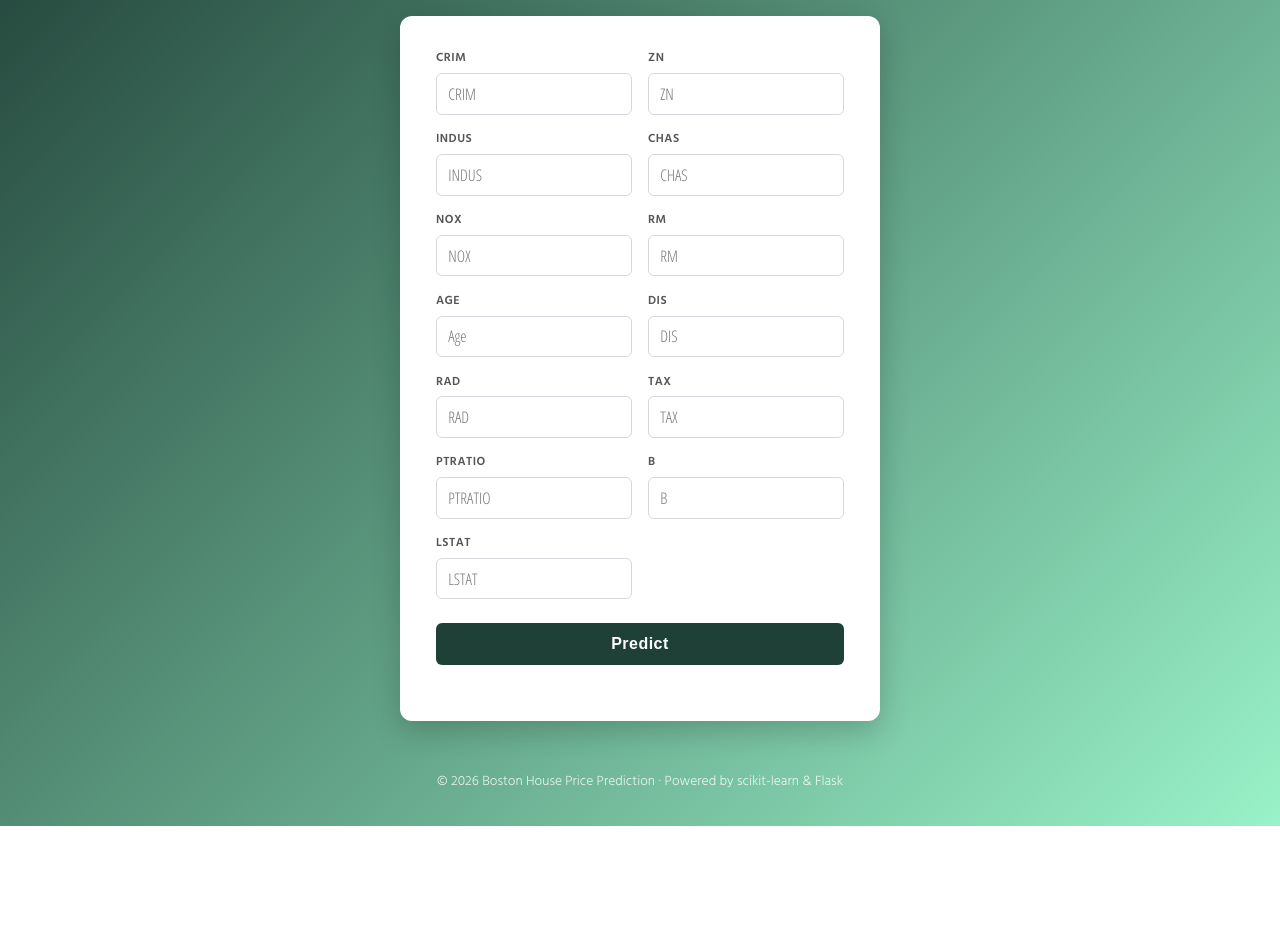
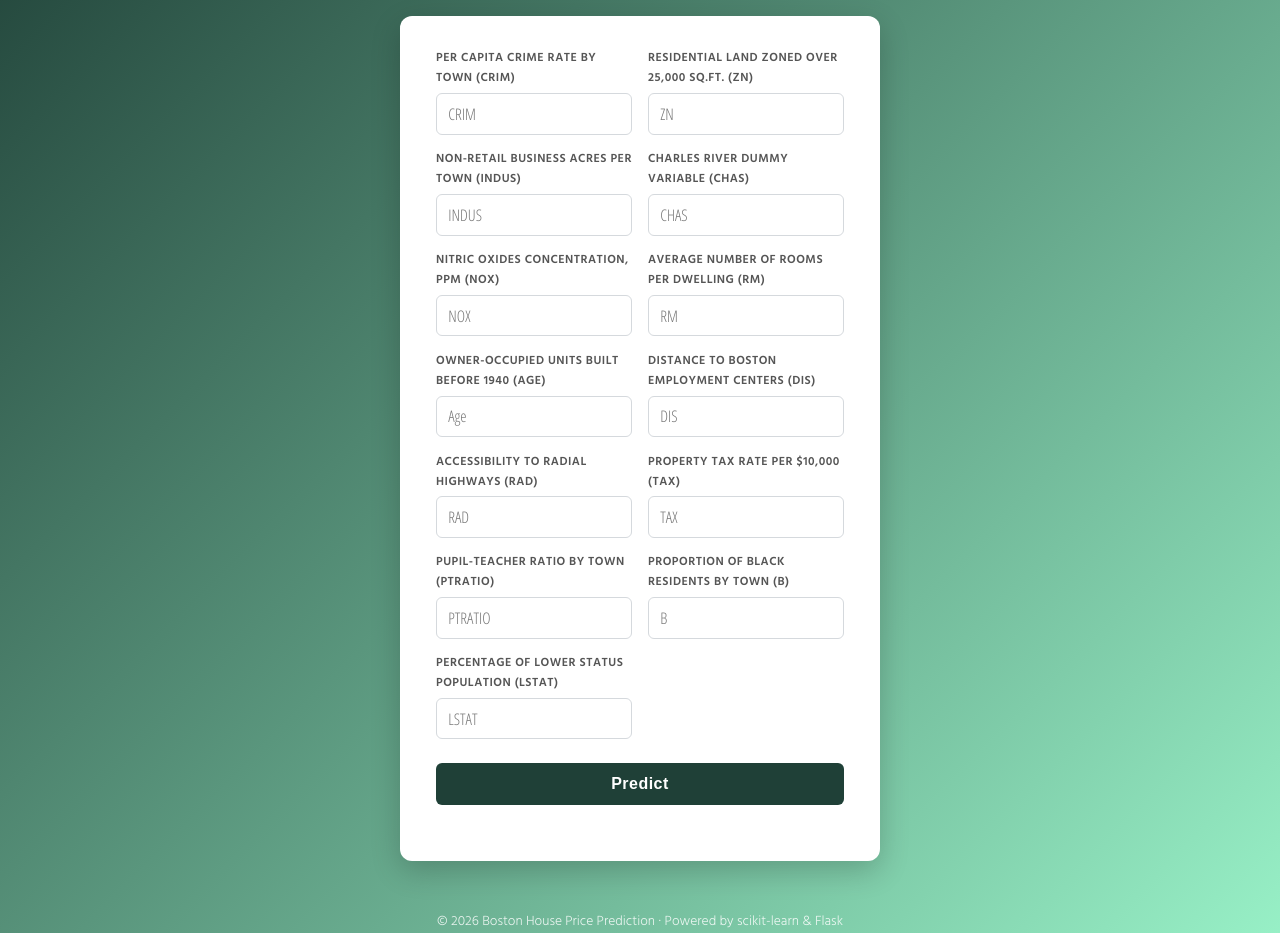
Before and after one commit to OmarSakib99/House-Price-Prediction, a Flask app: page / in a window 1280 px wide. Shown: the part 142-1075 px from the top of the page. Before the commit the page ends 968 px from the top, so only its background shows below. Run offline with Flask 3, Linux system fonts and the light colour scheme; parts of the project's set-up code (start-up, migrations or seed data) failed here and were passed over.

Commit message:
Update input field labels for clarity in home page form

```diff
--- a/templates/home.html
+++ b/templates/home.html
@@ -24,55 +24,55 @@
       <form action="{{ url_for('predict') }}" method="post">
         <div class="form-grid">
           <div class="field">
-            <label for="CRIM">CRIM</label>
+            <label for="CRIM">Per Capita Crime Rate by Town (CRIM)</label>
             <input type="text" id="CRIM" name="Per capita crime rate by town" placeholder="CRIM" required="required" />
           </div>
           <div class="field">
-            <label for="ZN">ZN</label>
+            <label for="ZN">Residential Land Zoned Over 25,000 sq.ft. (ZN)</label>
             <input type="text" id="ZN" name="Proportion of residential land zoned for lots over 25,000 sq.ft." placeholder="ZN" required="required" />
           </div>
           <div class="field">
-            <label for="INDUS">INDUS</label>
+            <label for="INDUS">Non-Retail Business Acres per Town (INDUS)</label>
             <input type="text" id="INDUS" name="Proportion of non-retail business acres per town" placeholder="INDUS" required="required" />
           </div>
           <div class="field">
-            <label for="CHAS">CHAS</label>
+            <label for="CHAS">Charles River Dummy Variable (CHAS)</label>
             <input type="text" id="CHAS" name="Charles River dummy variable" placeholder="CHAS" required="required" />
           </div>
           <div class="field">
-            <label for="NOX">NOX</label>
+            <label for="NOX">Nitric Oxides Concentration, ppm (NOX)</label>
             <input type="text" id="NOX" name="Nitric oxides concentration (parts per 10 million)" placeholder="NOX" required="required" />
           </div>
           <div class="field">
-            <label for="RM">RM</label>
+            <label for="RM">Average Number of Rooms per Dwelling (RM)</label>
             <input type="text" id="RM" name="Average number of rooms per dwelling" placeholder="RM" required="required" />
           </div>
           <div class="field">
-            <label for="Age">Age</label>
+            <label for="Age">Owner-Occupied Units Built Before 1940 (AGE)</label>
             <input type="text" id="Age" name="Proportion of owner-occupied units built prior to 1940" placeholder="Age" required="required" />
           </div>
           <div class="field">
-            <label for="DIS">DIS</label>
+            <label for="DIS">Distance to Boston Employment Centers (DIS)</label>
             <input type="text" id="DIS" name="Weighted distances to five Boston employment centers" placeholder="DIS" required="required" />
           </div>
           <div class="field">
-            <label for="RAD">RAD</label>
+            <label for="RAD">Accessibility to Radial Highways (RAD)</label>
             <input type="text" id="RAD" name="Index of accessibility to radial highways" placeholder="RAD" required="required" />
           </div>
           <div class="field">
-            <label for="TAX">TAX</label>
+            <label for="TAX">Property Tax Rate per $10,000 (TAX)</label>
             <input type="text" id="TAX" name="Full-value property-tax rate per $10,000" placeholder="TAX" required="required" />
           </div>
           <div class="field">
-            <label for="PTRATIO">PTRATIO</label>
+            <label for="PTRATIO">Pupil-Teacher Ratio by Town (PTRATIO)</label>
             <input type="text" id="PTRATIO" name="Pupil-teacher ratio by town" placeholder="PTRATIO" required="required" />
           </div>
           <div class="field">
-            <label for="B">B</label>
+            <label for="B">Proportion of Black Residents by Town (B)</label>
             <input type="text" id="B" name="Proportion of Black residents by town" placeholder="B" required="required" />
           </div>
           <div class="field">
-            <label for="LSTAT">LSTAT</label>
+            <label for="LSTAT">Percentage of Lower Status Population (LSTAT)</label>
             <input type="text" id="LSTAT" name="Percentage of lower status population" placeholder="LSTAT" required="required" />
           </div>
         </div>
```
